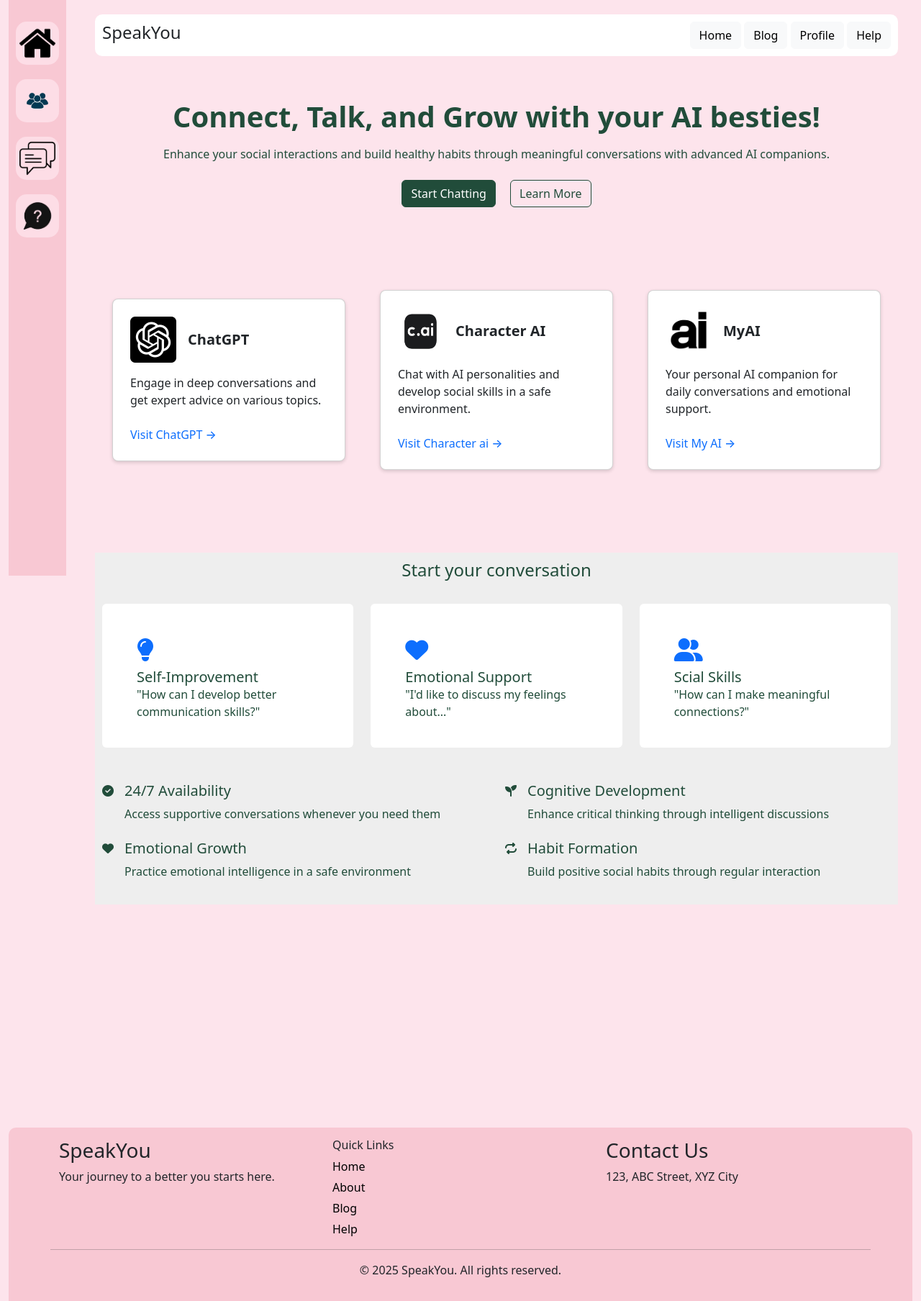
After one commit to Faysalstat/Kothabolo, a Flask app: page /chat in a window 1280 px wide. The commit adds this page. Shown: the whole page at 72% size. Run offline with Flask 3, Linux system fonts and the light colour scheme; the visitor is signed in with stand-in values (Sample User, id 1); some libraries are stand-ins or nearby versions.

Commit message:
new page added

```diff
--- a/app.py
+++ b/app.py
@@ -242,6 +242,15 @@ def goCheckIn():
     profile = Profile.query.get_or_404(user_id)
     return render_template('mood-overthe-week.html', profile=profile)
 
+@app.route("/chat")
+def goChat():
+    if 'user_id' not in session:
+        return redirect('/login')  # Redirect to signup if no user is in session
+
+    user_id = session['user_id']
+    profile = Profile.query.get_or_404(user_id)
+    return render_template('chat.html', profile=profile)
+
 @app.errorhandler(404)
 def not_found(error):
     resp = make_response(render_template('error.html'), 404)
--- /dev/null
+++ b/templates/chat.html
@@ -0,0 +1,275 @@
+<!DOCTYPE html>
+<html lang="en">
+
+<head>
+    <title>SpeakYou</title>
+    <meta charset="utf-8">
+    <meta name="viewport" content="width=device-width, initial-scale=1">
+    <link href="https://cdn.jsdelivr.net/npm/bootstrap@5.3.3/dist/css/bootstrap.min.css" rel="stylesheet">
+    <link href="/static/css/global.css" rel="stylesheet">
+    <link rel="stylesheet" href="https://cdnjs.cloudflare.com/ajax/libs/font-awesome/6.4.0/css/all.min.css">
+    <script src="https://cdn.jsdelivr.net/npm/bootstrap@5.3.3/dist/js/bootstrap.bundle.min.js"></script>
+    <script src="https://kit.fontawesome.com/yourcode.js" crossorigin="anonymous"></script>
+    <style>
+        .hero-section {
+            background-color: #fde4ec;
+            /* Pink background */
+            color: #214C3A;
+            /* Green text color */
+            padding: 60px 0;
+        }
+
+        .hero-section h1 {
+            font-weight: 700;
+            margin-bottom: 1rem;
+        }
+
+        .hero-section p {
+            margin-bottom: 1.5rem;
+        }
+
+        /* Primary (filled) button styling */
+        .hero-section .btn-primary {
+            background-color: #214C3A;
+            border-color: #214C3A;
+        }
+
+        .hero-section .btn-primary:hover {
+            background-color: #1b3c2e;
+            border-color: #1b3c2e;
+        }
+
+        /* Outline button styling */
+        .hero-section .btn-outline-primary {
+            color: #214C3A;
+            border-color: #214C3A;
+        }
+
+        .hero-section .btn-outline-primary:hover {
+            background-color: #214C3A;
+            color: #fff;
+            border-color: #214C3A;
+        }
+
+        .jumbotron-section {
+            background-color: #fde4ec;
+            min-height: 60vh;
+            /* or adjust as needed */
+            display: flex;
+            align-items: center;
+            justify-content: center;
+        }
+
+        /* Card styling */
+        .jumbotron-card {
+            border-radius: 8px;
+            box-shadow: 0 2px 5px rgba(0, 0, 0, 0.15);
+            max-width: 400px;
+            width: 100%;
+        }
+
+        /* Card content spacing */
+        .jumbotron-card .card-body {
+            padding: 24px;
+        }
+
+        /* Image spacing */
+        .chat-image {
+            width: 64px;
+            height: 64px;
+            margin-right: 16px;
+        }
+
+        /* Heading and link */
+        .jumbotron-card .card-title {
+            margin-bottom: 8px;
+            font-weight: 600;
+            font-size: 1.25rem;
+        }
+
+        .jumbotron-card a {
+            color: #0d6efd;
+            /* Default Bootstrap primary color */
+            font-weight: 500;
+            text-decoration: none;
+        }
+
+        .jumbotron-card a:hover {
+            text-decoration: underline;
+        }
+    </style>
+</head>
+
+<body>
+    <div class="container-fluid">
+        {% include 'sidenav.html' %}
+
+        <div class="main-content" style="padding-bottom: 100px; margin-bottom: 150px;">
+            {% include 'topnavbar.html' %}
+
+            <!-- Hero Section -->
+            <section class="hero-section">
+                <div class="container">
+                    <h1 class="text-center">Connect, Talk, and Grow with your AI besties!</h1>
+                    <p class="text-center">Enhance your social interactions and build healthy habits through meaningful conversations with
+                        advanced AI companions.</p>
+                    <div class="text-center">
+                        <a href="#" class="btn btn-primary me-3">Start Chatting</a>
+                        <a href="#" class="btn btn-outline-primary">Learn More</a>
+                    </div>
+                    <div class="row">
+                        <div class="col-md-4">
+                            <section class="jumbotron-section">
+                                <div class="container">
+                                    <div class="jumbotron-card card">
+                                        <div class="card-body">
+                                            <div class="d-flex align-items-center mb-3">
+                                                <!-- Replace the 'src' with your 64x64 image path -->
+                                                <img src="/static/img/chatgpt.png" alt="ChatGPT"
+                                                    class="chat-image" />
+                                                <h5 class="card-title mb-0">ChatGPT</h5>
+                                            </div>
+                                            <p class="card-text">
+                                                Engage in deep conversations and get expert advice on various topics.
+                                            </p>
+                                            <a href="#">
+                                                Visit ChatGPT <span aria-hidden="true">→</span>
+                                            </a>
+                                        </div>
+                                    </div>
+                                </div>
+                            </section>
+                        </div>
+                        <div class="col-md-4">
+                            <section class="jumbotron-section">
+                                <div class="container">
+                                    <div class="jumbotron-card card">
+                                        <div class="card-body">
+                                            <div class="d-flex align-items-center mb-3">
+                                                <!-- Replace the 'src' with your 64x64 image path -->
+                                                <img src="/static/img/characterai.png" alt="ChatGPT"
+                                                    class="chat-image" />
+                                                <h5 class="card-title mb-0">Character AI</h5>
+                                            </div>
+                                            <p class="card-text">
+                                                Chat with AI personalities and develop social skills in a safe environment.
+                                            </p>
+                                            <a href="#">
+                                                Visit Character ai <span aria-hidden="true">→</span>
+                                            </a>
+                                        </div>
+                                    </div>
+                                </div>
+                            </section>
+                        </div>
+                        <div class="col-md-4">
+                            <section class="jumbotron-section">
+                                <div class="container">
+                                    <div class="jumbotron-card card">
+                                        <div class="card-body">
+                                            <div class="d-flex align-items-center mb-3">
+                                                <!-- Replace the 'src' with your 64x64 image path -->
+                                                <img src="/static/img/myai.png" alt="ChatGPT"
+                                                    class="chat-image" />
+                                                <h5 class="card-title mb-0">MyAI</h5>
+                                            </div>
+                                            <p class="card-text">
+                                                Your personal AI companion for daily conversations and emotional support.
+                                            </p>
+                                            <a href="#">
+                                                Visit My AI <span aria-hidden="true">→</span>
+                                            </a>
+                                        </div>
+                                    </div>
+                                </div>
+                            </section>
+                        </div>
+                        <div class="col-md-12" style="background-color: #eee; padding: 10px;">
+                            <h4 class="text-center">Start your conversation</h4>
+                            <div class="row">
+                                <div class="col-md-4">
+                                    <div class="mt-4 p-5 rounded" style="background-color: #FFF;height: 200px;">
+                                        <i class="fa-solid fa-lightbulb" style="font-size: 2rem;color: #0d6efd;"></i>
+                                        <h5 class="card-title mt-2 mb-0">Self-Improvement</h5>
+                                        <p>"How can I develop better communication skills?"</p>
+                                    </div>
+                                </div>
+                                <div class="col-md-4">
+                                    <div class="mt-4 p-5 rounded" style="background-color: #FFF;height: 200px;">
+                                        <i class="fa-solid fa-heart" style="font-size: 2rem;color: #0d6efd;"></i>
+                                        <h5 class="card-title mt-2 mb-0">Emotional Support</h5>
+                                        <p>"I'd like to discuss my feelings about..."</p>
+                                    </div>
+                                </div>
+                                <div class="col-md-4">
+                                    <div class="mt-4 p-5 rounded" style="background-color: #FFF;height: 200px;">
+                                        <i class="fa-solid fa-user-friends" style="font-size: 2rem;color: #0d6efd;"></i>
+                                        <h5 class="card-title mt-2 mb-0">Scial Skills</h5>
+                                        <p>"How can I make meaningful connections?"</p>
+                                    </div>
+                                </div>
+
+                            </div>
+                            <div class="row mt-5">
+                                <div class="col-md-6 mb-4">
+                                    <div class="d-flex">
+                                        <div class="icon" style="padding-right: 10px;">
+                                        <!-- Use any icon you like (Font Awesome example) -->
+                                        <i class="fa-solid fa-check-circle"></i>
+                                      </div>
+                                      <div style="margin-left: 5px;">
+                                        <h5 class="feature-title">24/7 Availability</h5>
+                                        <p class="mb-0">Access supportive conversations whenever you need them</p>
+                                      </div>
+                                    </div>
+                                  </div>
+                                  <!-- Second Feature -->
+                                  <div class="col-md-6 mb-4">
+                                    <div class="d-flex">
+                                        <div class="icon" style="padding-right: 10px;">
+                                        <i class="fa-solid fa-seedling"></i>
+                                      </div>
+                                      <div style="margin-left: 5px;">
+                                        <h5 class="feature-title">Cognitive Development</h5>
+                                        <p class="mb-0">Enhance critical thinking through intelligent discussions</p>
+                                      </div>
+                                    </div>
+                                  </div>
+                                  <!-- Third Feature -->
+                                  <div class="col-md-6 mb-4">
+                                    <div class="d-flex">
+                                      <div class="icon" style="padding-right: 10px;">
+                                        <i class="fa-solid fa-heart"></i>
+                                      </div>
+                                      <div style="margin-left: 5px;">
+                                        <h5 class="feature-title">Emotional Growth</h5>
+                                        <p class="mb-0">Practice emotional intelligence in a safe environment</p>
+                                      </div>
+                                    </div>
+                                  </div>
+                                  <!-- Fourth Feature -->
+                                  <div class="col-md-6 mb-4">
+                                    <div class="d-flex">
+                                        <div class="icon" style="padding-right: 10px;">
+                                        <i class="fa-solid fa-repeat"></i>
+                                      </div>
+                                      <div style="margin-left: 5px;">
+                                        <h5 class="feature-title">Habit Formation</h5>
+                                        <p class="mb-0">Build positive social habits through regular interaction</p>
+                                      </div>
+                                    </div>
+                                  </div>
+                            </div>
+                        </div>
+                    </div>
+                </div>
+            </section>
+
+
+        </div>
+        {% include 'footer.html' %}
+    </div>
+
+</body>
+
+</html>
--- a/templates/sidenav.html
+++ b/templates/sidenav.html
@@ -1,5 +1,6 @@
 <div class="sidebar">
     <a href="/home"><img src="/static/img/home.png" alt="Home"></a>
     <a href="/profile"><img src="/static/img/users.png" alt="Profile"></a>
+    <a href="/chat"><img src="/static/img/chat.png" alt="Profile"></a>
     <a href="/help"><img src="/static/img/ask.png" alt="Help"></a>
 </div>
```
Also changed, not shown: instance/test.db, static/img/characterai.png (added), static/img/chat.png (added), static/img/chatgpt.png (added), static/img/myai.png (added).
